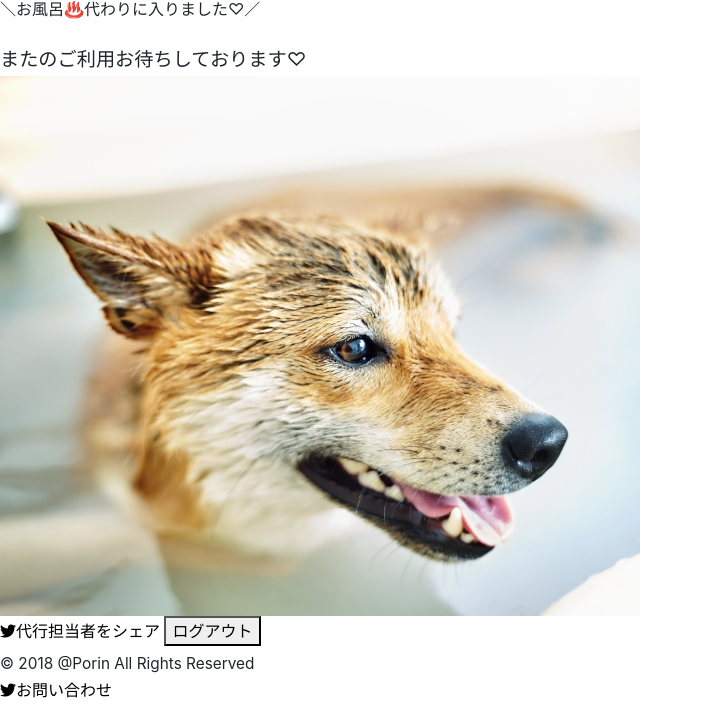
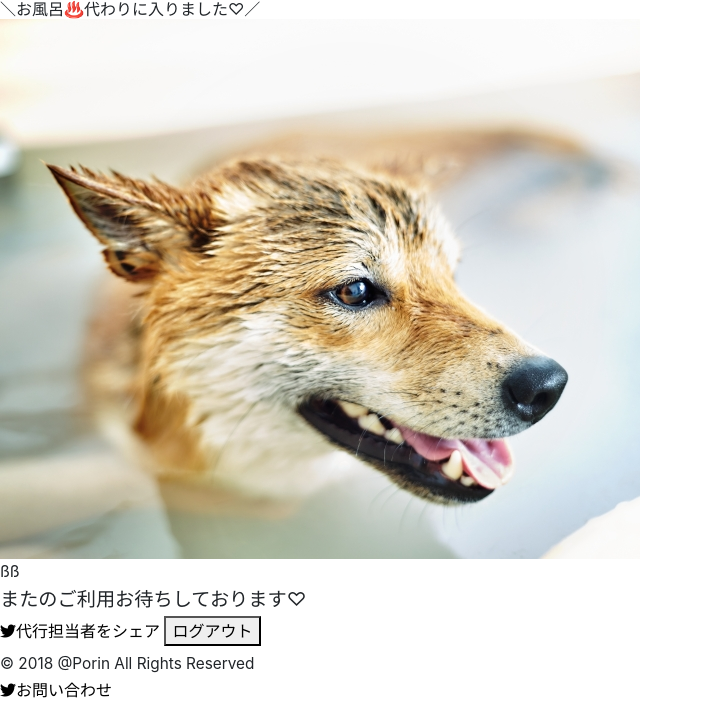
Before and after one commit to mihoijuin/ofuro-agency, a Django app: page /result2 in a window 1280 px wide. Shown: the part 87-800 px from the top of the page, without its empty margins (0-703 px from the left). Run offline with Django 3.2, Linux system fonts and the light colour scheme; some libraries are stand-ins or nearby versions.

Commit message:
[fix]refs #49 画像の位置を修正

```diff
--- a/ofuro/templates/result1.html
+++ b/ofuro/templates/result1.html
@@ -19,12 +19,12 @@
 
 {% block content %}
   <h2>＼お風呂♨️代わりに入りました♡／</h2>
-  <img src="" alt="">
+  <img src="{% static 'images/ofuro-monkey.jpg' %}" alt="">
 
   <!-- TODO Bootstrapでrow, colを設定してPC画面では横並びにする-->
   <div>
+    <img src="" alt="">
     <p>またのご利用お待ちしております♡</p>
-    <img src="{% static 'images/ofuro-monkey.jpg' %}" alt="">
   </div>
 
   <a href=""><span class="fab fa-twitter">代行担当者をシェア</span></a>
--- a/ofuro/templates/result2.html
+++ b/ofuro/templates/result2.html
@@ -19,12 +19,12 @@
 
 {% block content %}
   <h2>＼お風呂♨️代わりに入りました♡／</h2>
-  <img src="" alt="">
+  <img src="{% static 'images/ofuro-dog2.jpg' %}" alt="">
 
   <!-- TODO Bootstrapでrow, colを設定してPC画面では横並びにする-->
   <div>
+    ßß<img src="" alt="">
     <p>またのご利用お待ちしております♡</p>
-    <img src="{% static 'images/ofuro-dog2.jpg' %}" alt="">
   </div>
 
   <a href=""><span class="fab fa-twitter">代行担当者をシェア</span></a>
--- a/ofuro/templates/result3.html
+++ b/ofuro/templates/result3.html
@@ -18,12 +18,12 @@
 
 {% block content %}
   <h2>＼お風呂♨️代わりに入りました♡／</h2>
-  <img src="" alt="">
+  <img src="{% static 'images/ofuro-duck.jpg' %}" alt="">
 
   <!-- TODO Bootstrapでrow, colを設定してPC画面では横並びにする-->
   <div>
     <p>またのご利用お待ちしております♡</p>
-    <img src="{% static 'images/ofuro-duck.jpg' %}" alt="">
+    <img src="" alt="">
   </div>
 
   <a href=""><span class="fab fa-twitter">代行担当者をシェア</span></a>
```
